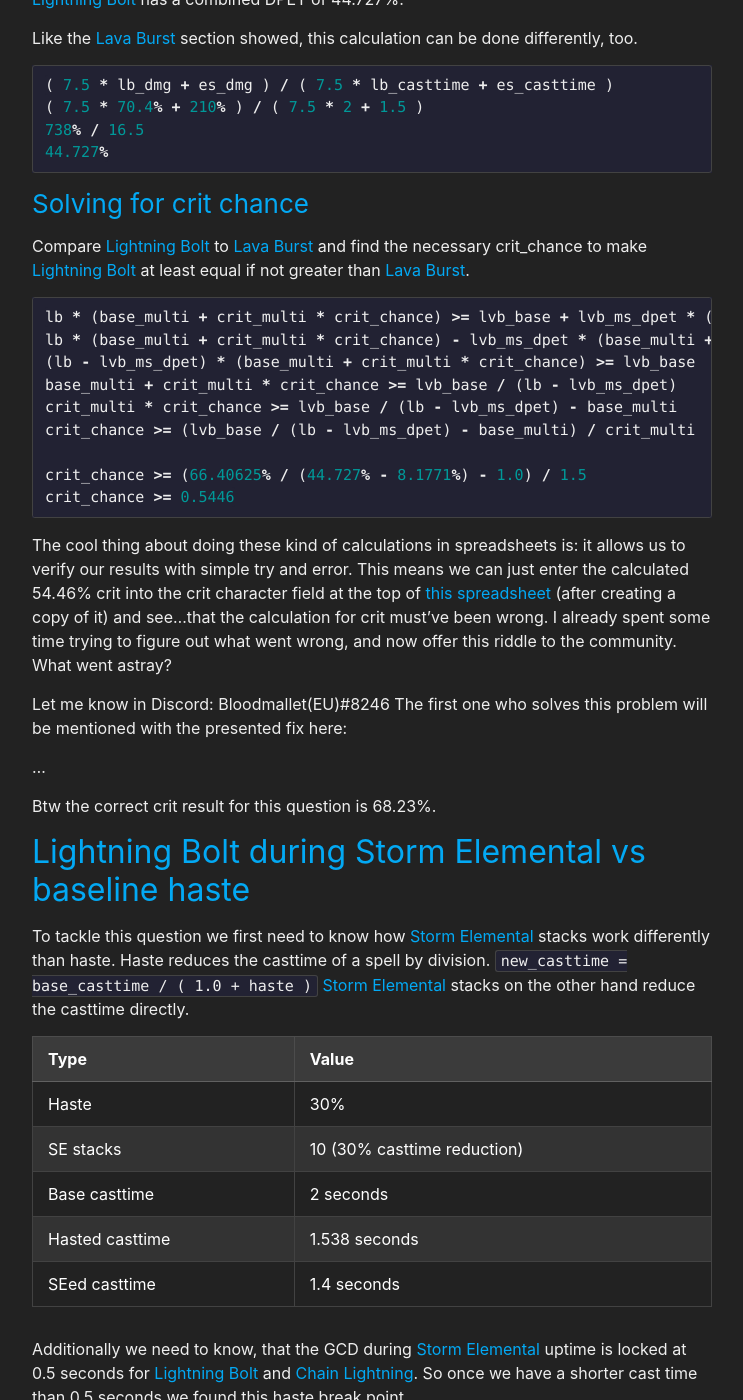
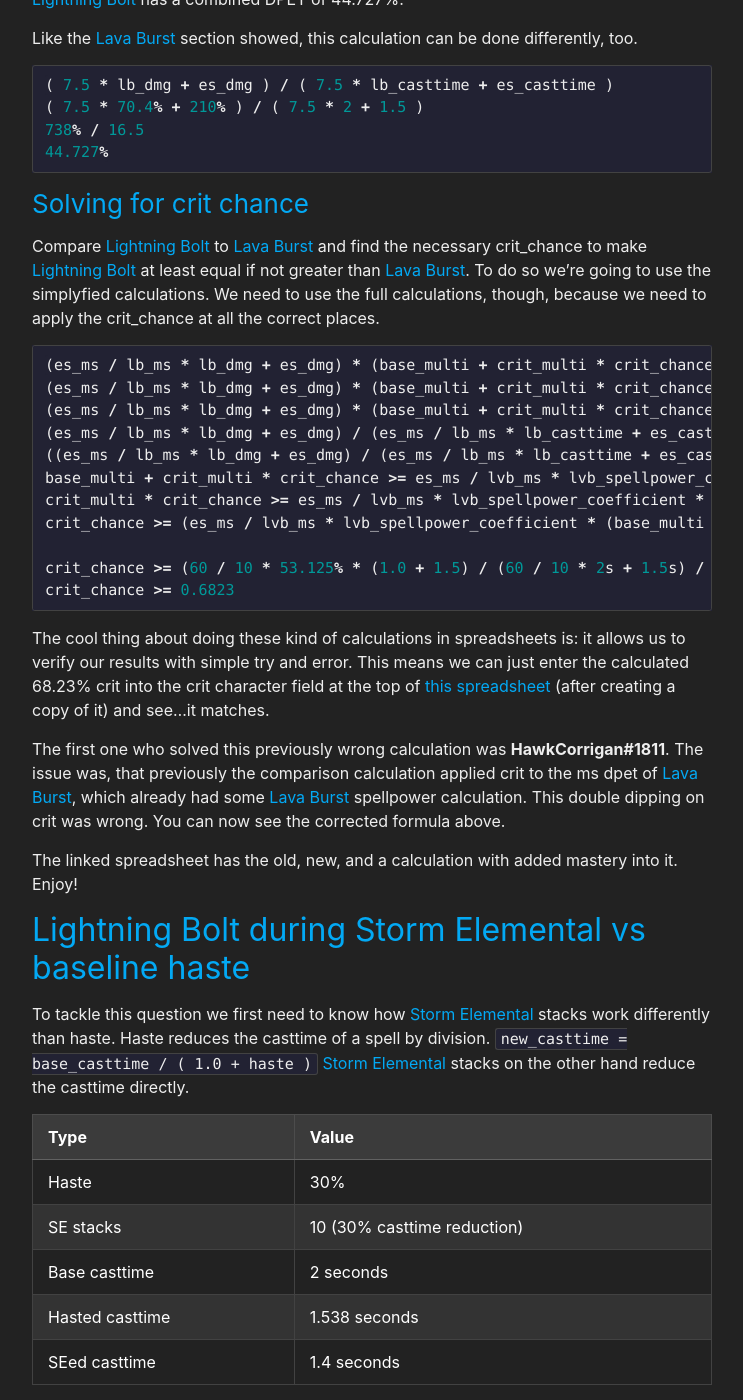
Before and after one commit to stormearthandlava/stormearthandlava.github.io, a Jekyll site: the page built from blog/_posts/2019-01-05-spell-comparisons.md, in a window 1280 px wide and 1400 px high, scrolled down 2627 px. Shown: the whole window, without its empty margins (268-1011 px from the left). Built offline with Jekyll 4.4.1, drawn with Linux system fonts in a browser that asks for light colours; a script that is not in the unit is left out; some of the changed text lies outside the part shown.

Commit message:
update post

````diff
--- a/blog/_posts/2019-01-05-spell-comparisons.md
+++ b/blog/_posts/2019-01-05-spell-comparisons.md
@@ -134,30 +134,28 @@ Like the {{ site.data.spell.lvb }} section showed, this calculation can be done
 
 ### Solving for crit chance
 
-Compare {{ site.data.spell.lb }} to {{ site.data.spell.lvb }} and find the necessary crit_chance to make {{ site.data.spell.lb }} at least equal if not greater than {{ site.data.spell.lvb }}.
+Compare {{ site.data.spell.lb }} to {{ site.data.spell.lvb }} and find the necessary crit_chance to make {{ site.data.spell.lb }} at least equal if not greater than {{ site.data.spell.lvb }}. To do so we're going to use the simplyfied calculations. We need to use the full calculations, though, because we need to apply the crit_chance at all the correct places.
 
 ```python
-lb * (base_multi + crit_multi * crit_chance) >= lvb_base + lvb_ms_dpet * (base_multi + crit_multi * crit_chance)
-lb * (base_multi + crit_multi * crit_chance) - lvb_ms_dpet * (base_multi + crit_multi * crit_chance) >= lvb_base
-(lb - lvb_ms_dpet) * (base_multi + crit_multi * crit_chance) >= lvb_base
-base_multi + crit_multi * crit_chance >= lvb_base / (lb - lvb_ms_dpet)
-crit_multi * crit_chance >= lvb_base / (lb - lvb_ms_dpet) - base_multi
-crit_chance >= (lvb_base / (lb - lvb_ms_dpet) - base_multi) / crit_multi
+(es_ms / lb_ms * lb_dmg + es_dmg) * (base_multi + crit_multi * crit_chance) / (es_ms / lb_ms * lb_casttime + es_casttime) >= (es_ms / lvb_ms * lvb_spellpower_coefficient * (base_multi + crit_multi) + es_dmg * (base_multi + crit_multi * crit_chance)) / (es_ms / lvb_ms * lvb_casttime + es_casttime)
+(es_ms / lb_ms * lb_dmg + es_dmg) * (base_multi + crit_multi * crit_chance) / (es_ms / lb_ms * lb_casttime + es_casttime) >= es_ms / lvb_ms * lvb_spellpower_coefficient * (base_multi + crit_multi) / (es_ms / lvb_ms * lvb_casttime + es_casttime) + es_dmg * (base_multi + crit_multi * crit_chance) / (es_ms / lvb_ms * lvb_casttime + es_casttime)
+(es_ms / lb_ms * lb_dmg + es_dmg) * (base_multi + crit_multi * crit_chance) / (es_ms / lb_ms * lb_casttime + es_casttime) - es_dmg * (base_multi + crit_multi * crit_chance) / (es_ms / lvb_ms * lvb_casttime + es_casttime) >= es_ms / lvb_ms * lvb_spellpower_coefficient * (base_multi + crit_multi) / (es_ms / lvb_ms * lvb_casttime + es_casttime)
+(es_ms / lb_ms * lb_dmg + es_dmg) / (es_ms / lb_ms * lb_casttime + es_casttime) * (base_multi + crit_multi * crit_chance) - es_dmg / (es_ms / lvb_ms * lvb_casttime + es_casttime) * (base_multi + crit_multi * crit_chance) >= es_ms / lvb_ms * lvb_spellpower_coefficient * (base_multi + crit_multi) / (es_ms / lvb_ms * lvb_casttime + es_casttime)
+((es_ms / lb_ms * lb_dmg + es_dmg) / (es_ms / lb_ms * lb_casttime + es_casttime) - es_dmg / (es_ms / lvb_ms * lvb_casttime + es_casttime)) * (base_multi + crit_multi * crit_chance) >= es_ms / lvb_ms * lvb_spellpower_coefficient * (base_multi + crit_multi) / (es_ms / lvb_ms * lvb_casttime + es_casttime)
+base_multi + crit_multi * crit_chance >= es_ms / lvb_ms * lvb_spellpower_coefficient * (base_multi + crit_multi) / (es_ms / lvb_ms * lvb_casttime + es_casttime) / ((es_ms / lb_ms * lb_dmg + es_dmg) / (es_ms / lb_ms * lb_casttime + es_casttime) - es_dmg / (es_ms / lvb_ms * lvb_casttime + es_casttime))
+crit_multi * crit_chance >= es_ms / lvb_ms * lvb_spellpower_coefficient * (base_multi + crit_multi) / (es_ms / lvb_ms * lvb_casttime + es_casttime) / ((es_ms / lb_ms * lb_dmg + es_dmg) / (es_ms / lb_ms * lb_casttime + es_casttime) - es_dmg / (es_ms / lvb_ms * lvb_casttime + es_casttime)) - base_multi
+crit_chance >= (es_ms / lvb_ms * lvb_spellpower_coefficient * (base_multi + crit_multi) / (es_ms / lvb_ms * lvb_casttime + es_casttime) / ((es_ms / lb_ms * lb_dmg + es_dmg) / (es_ms / lb_ms * lb_casttime + es_casttime) - es_dmg / (es_ms / lvb_ms * lvb_casttime + es_casttime)) - base_multi) / crit_multi
 
-crit_chance >= (66.40625% / (44.727% - 8.1771%) - 1.0) / 1.5
-crit_chance >= 0.5446
+crit_chance >= (60 / 10 * 53.125% * (1.0 + 1.5) / (60 / 10 * 2s + 1.5s) / ((60 / 8 * 70.4% + 210%) / (60 / 8 * 2s + 1.5s) - 210% / (60 / 10 * 2s + 1.5s)) - 1.0) / 1.5
+crit_chance >= 0.6823
 ```
 
 The cool thing about doing these kind of calculations in spreadsheets is: it allows us to verify our results with simple try and error.
-This means we can just enter the calculated 54.46% crit into the crit character field at the top of [this spreadsheet](https://docs.google.com/spreadsheets/d/1NcGxqrBb_vGMYm0TgDsWoaIIKkEtiLR-hXJFmzXvmJQ/edit#gid=0) (after creating a copy of it) and see...that the calculation for crit must've been wrong.
-I already spent some time trying to figure out what went wrong, and now offer this riddle to the community.
-What went astray?
+This means we can just enter the calculated 68.23% crit into the crit character field at the top of [this spreadsheet](https://docs.google.com/spreadsheets/d/1NcGxqrBb_vGMYm0TgDsWoaIIKkEtiLR-hXJFmzXvmJQ/edit#gid=0) (after creating a copy of it) and see...it matches.
 
-Let me know in Discord: Bloodmallet(EU)#8246 The first one who solves this problem will be mentioned with the presented fix here:
+The first one who solved this previously wrong calculation was **HawkCorrigan#1811**. The issue was, that previously the comparison calculation applied crit to the ms dpet of {{ site.data.spell.lvb }}, which already had some {{ site.data.spell.lvb }} spellpower calculation. This double dipping on crit was wrong. You can now see the corrected formula above.
 
-...
-
-Btw the correct crit result for this question is 68.23%.
+The linked spreadsheet has the old, new, and a calculation with added mastery into it. Enjoy!
 
 
 ## Lightning Bolt during Storm Elemental vs baseline haste
````
Also changed, not shown: other parts of blog/_posts/2019-01-05-spell-comparisons.md (+3 -3 lines).
